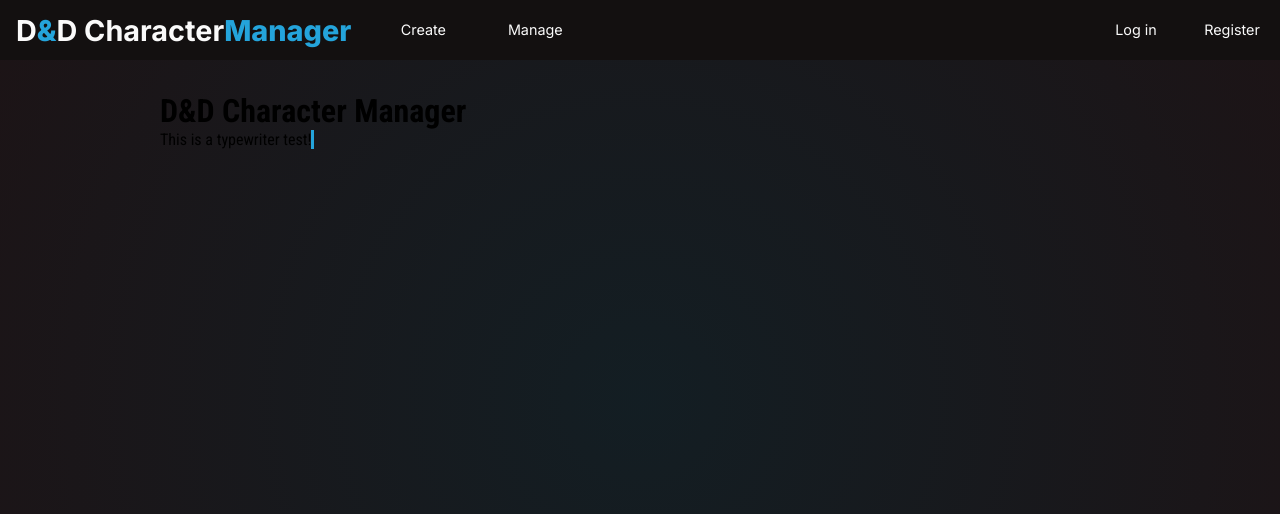
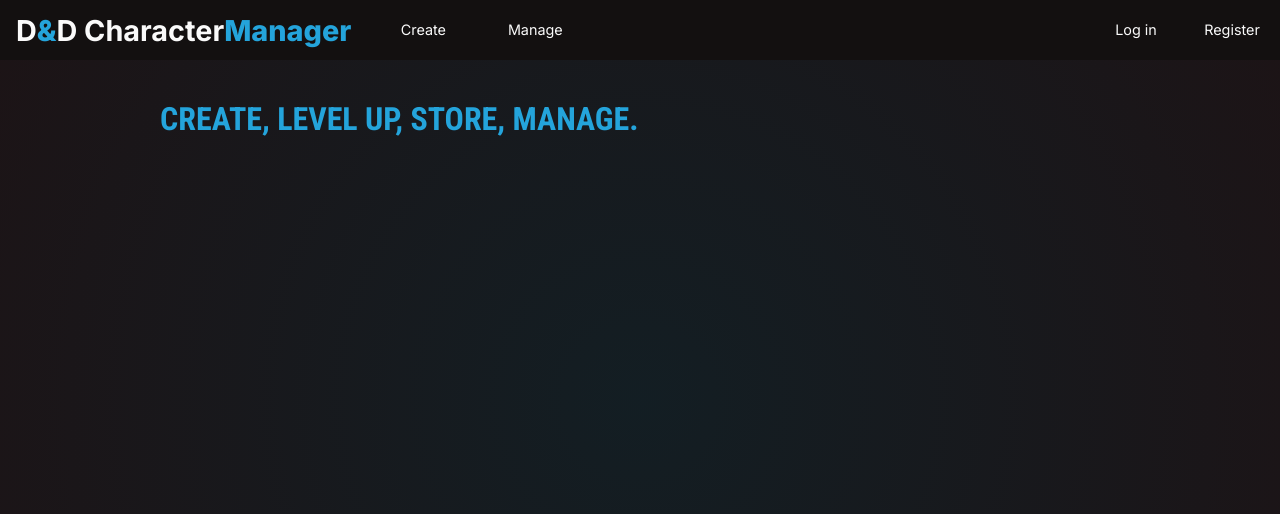
Before and after one commit to Cairhiin/DnD-Character-Creator, a Next.js app in the folder src/: page / in a window 1280 px wide. Shown: the top 514 px of the page. Built offline with nearby package versions, Linux system fonts and the light colour scheme; no server answers.

Commit message:
Refactor typewriter component to be a HoC

```diff
--- a/src/components/TypewriterEffect/index.tsx
+++ b/src/components/TypewriterEffect/index.tsx
@@ -1,19 +1,50 @@
-import { useEffect, useState } from "react";
+import { ReactNode, useEffect, useState } from "react";
 import styles from "@/styles/TypeWriterEffect.module.scss";
 
 interface TypeWriterProps {
-  text: string;
+  children: ReactNode;
 }
 
-export default function TypeWriterEffect({ text }: TypeWriterProps) {
-  const [textToWrite, setTextToWrite] = useState<string>("");
+const withTypeWriterEffect =
+  <P extends object>(
+    WrappedComponent: React.ComponentType<P>
+  ): React.FC<P & TypeWriterProps> =>
+  ({ children, ...props }: TypeWriterProps): JSX.Element => {
+    const text = children as string;
+    const [textToWrite, setTextToWrite] = useState<string>("");
+    const [isTyping, setIsTyping] = useState<boolean>(true);
 
-  useEffect(() => {
-    const timeOut = setTimeout(() => {
-      setTextToWrite(text.slice(0, textToWrite.length + 1));
-    }, 100);
-    return () => clearTimeout(timeOut);
-  }, [textToWrite]);
+    const sleep = (time: number): Promise<number> =>
+      new Promise((resolve) => setTimeout(resolve, time));
 
-  return <div className={styles.typewriter__effect}>{textToWrite}</div>;
-}
+    useEffect(() => {
+      const randomTime: number = Math.floor(Math.random() * (200 - 50) + 50);
+      const timeOut = setTimeout(() => {
+        if (isTyping && textToWrite !== text) {
+          setTextToWrite(text.slice(0, textToWrite.length + 1));
+        } else if (textToWrite === text && isTyping) {
+          sleep(2000).then(() => {
+            setIsTyping(false);
+          });
+        } else if (!isTyping) {
+          setTextToWrite(text.slice(0, textToWrite.length - 1));
+          if (textToWrite.length <= 2) {
+            setIsTyping(true);
+          }
+        }
+      }, randomTime);
+
+      return () => clearTimeout(timeOut);
+    }, [textToWrite, isTyping]);
+
+    return (
+      <div className={styles.typewriter__effect}>
+        <div className={styles.typewriter__effect__typearea}>
+          <WrappedComponent {...(props as P)}>{textToWrite}</WrappedComponent>
+          <div className={styles.cursor}></div>
+        </div>
+      </div>
+    );
+  };
+
+export default withTypeWriterEffect;
--- a/src/pages/index.tsx
+++ b/src/pages/index.tsx
@@ -1,8 +1,21 @@
 import Head from "next/head";
-import TypeWriterEffect from "@/components/TypewriterEffect";
+import withTypeWriterEffect from "@/components/TypewriterEffect";
+import withAnimatedBorder from "@/components/withAnimatedBorder";
 import styles from "@/styles/Home.module.scss";
+import { ReactNode } from "react";
+
+interface Props {
+  children: ReactNode;
+}
 
 export default function Home() {
+  const Card = ({ children }: Props) => (
+    <div className={styles.card}>
+      <h2 className={styles.header}>{children}</h2>
+    </div>
+  );
+  const TypeWriterText = withTypeWriterEffect(Card);
+
   return (
     <>
       <Head>
@@ -11,10 +24,9 @@ export default function Home() {
         <meta name="viewport" content="width=device-width, initial-scale=1" />
         <link rel="icon" href="/favicon.ico" />
       </Head>
-      <div className={styles.main}>
-        <h1>D&D Character Manager</h1>
-        <TypeWriterEffect text="This is a typewriter test!" />
-      </div>
+      <main className={styles.main}>
+        <TypeWriterText>Create, Level Up, Store, Manage.</TypeWriterText>
+      </main>
     </>
   );
 }
--- a/src/styles/Home.module.scss
+++ b/src/styles/Home.module.scss
@@ -1,4 +1,14 @@
+@import './variables.module';
+
 .main {
   width: 75%;
   margin: 2rem auto;
+
+  .card {
+    .header {
+      font-size: 2rem;
+      text-transform: uppercase;
+      color: $secondary-color;
+    }
+  }
 }
--- a/src/styles/TypeWriterEffect.module.scss
+++ b/src/styles/TypeWriterEffect.module.scss
@@ -1,8 +1,29 @@
 @import './variables.module';
 
-.typewriter__effect::after {
-    content: "";
-    height: 25px;
-    width: 2px;
-    border-left: 3px solid $secondary-color;
+.typewriter__effect {
+    .typewriter__effect__typearea {
+        padding: 0.5rem 0;
+    }
+
+    .typewriter__effect__typearea {
+        display: flex;
+        align-items: center;
+
+        .cursor {
+            height: 30px;
+            width: 1px;
+            margin-left: 5px;
+            border-left: 3px solid lighten($secondary-color, 35.0);
+            animation: 1s blink step-end infinite;
+
+            @keyframes blink {
+                from, to {
+                    border-color: transparent;
+                }
+                50% {
+                    border-color: lighten($secondary-color, 35.0);
+                }
+            }
+        }
+    }
 }
```
